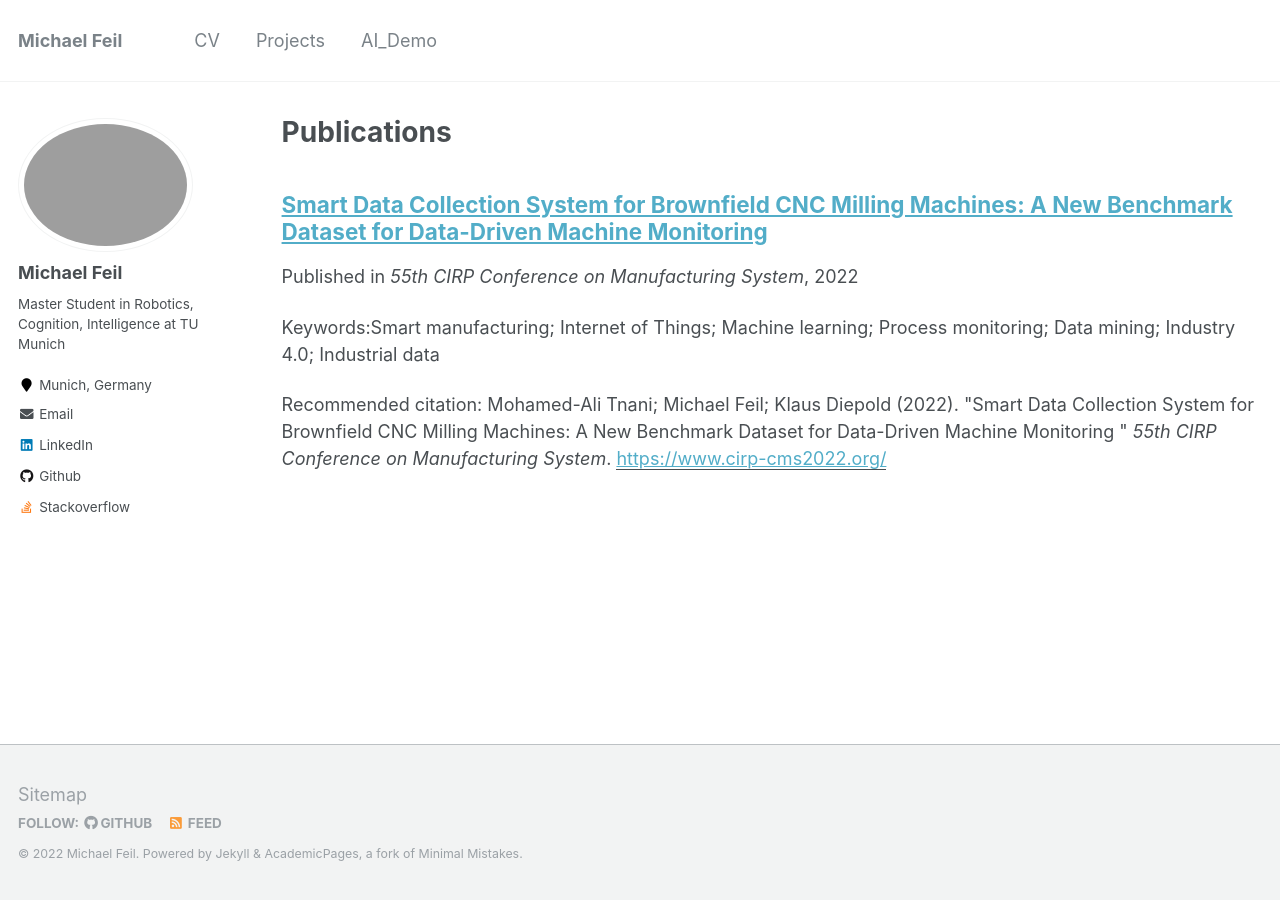
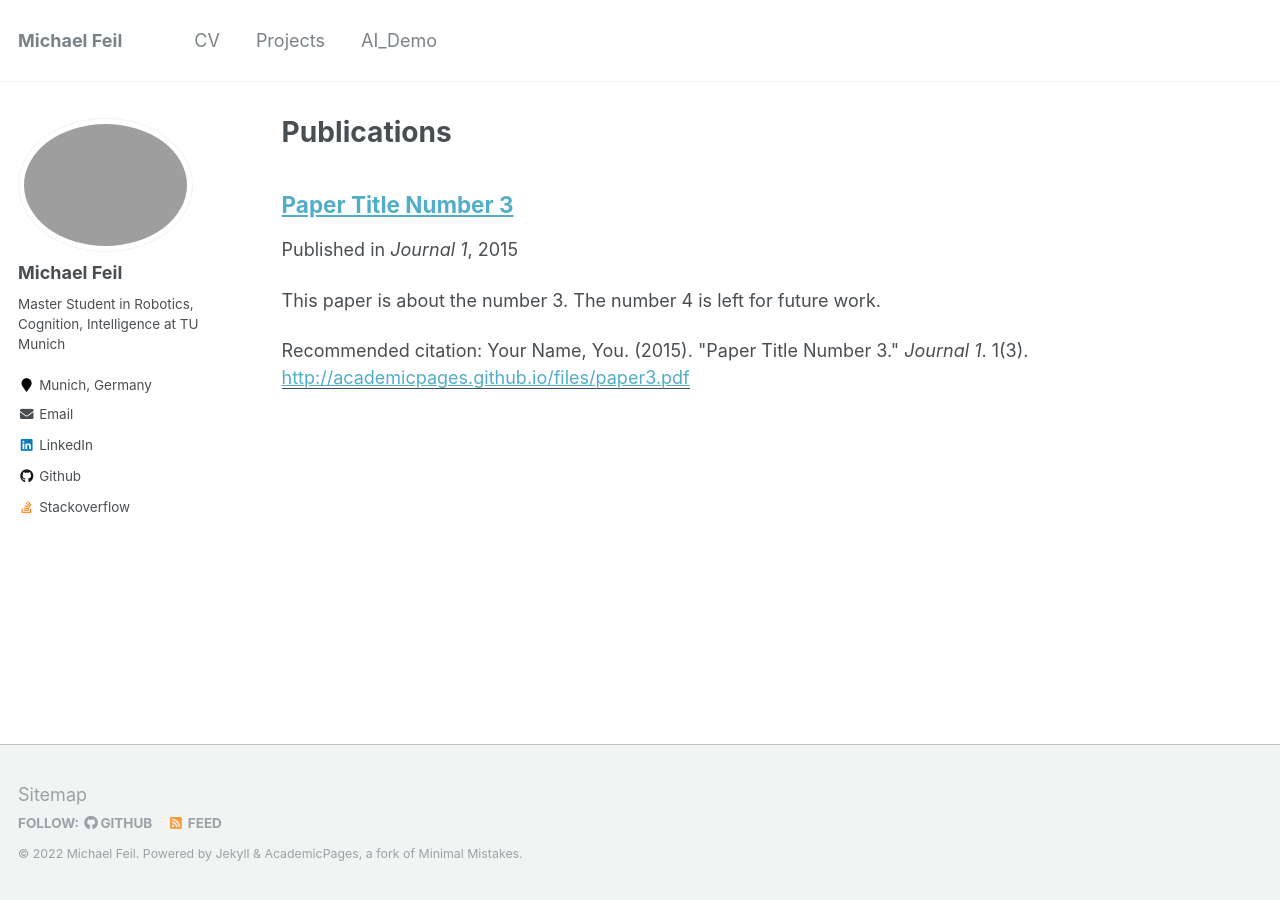
Before and after one commit to michaelfeil/academicpages, a Jekyll site: the page built from _pages/publications.md, in a window 1280 px wide. Built offline with Jekyll 4.4.1, drawn with Linux system fonts in a browser that asks for light colours.

Commit message:
fix deployment cv

```diff
--- a/_pages/cv.md
+++ b/_pages/cv.md
@@ -55,15 +55,17 @@ Volunteer experience
 Languages
 ======
 * German  (native)
-* English (C1-C2)
-* French  (A2-B1)
+* English (C1)
+* French  (B1)
+* Spanish (A1)
 
+<!-- This is commented out.
 Publications
 ======
   <ul>{% for post in site.publications %}
     {% include archive-single-cv.html %}
   {% endfor %}</ul>
-
+-->
 Projects
 ======
   <ul>{% for post in site.projects %}
--- /dev/null
+++ b/_publications/2015-10-01-paper-title-number-3.md
@@ -0,0 +1,15 @@
+---
+title: "Paper Title Number 3"
+collection: publications
+permalink: /publication/2015-10-01-paper-title-number-3
+excerpt: 'This paper is about the number 3. The number 4 is left for future work.'
+date: 2015-10-01
+venue: 'Journal 1'
+paperurl: 'http://academicpages.github.io/files/paper3.pdf'
+citation: 'Your Name, You. (2015). &quot;Paper Title Number 3.&quot; <i>Journal 1</i>. 1(3).'
+---
+This paper is about the number 3. The number 4 is left for future work.
+
+[Download paper here](http://academicpages.github.io/files/paper3.pdf)
+
+Recommended citation: Your Name, You. (2015). "Paper Title Number 3." <i>Journal 1</i>. 1(3).
--- a/_publications/2022-07-01-smart-data-collection-system.md
+++ /dev/null
@@ -1,14 +0,0 @@
----
-title: "Smart Data Collection System for Brownfield CNC Milling Machines: A New Benchmark Dataset for Data-Driven Machine Monitoring"
-collection: publications
-permalink: /publication/2022-07-01-smart-data-collection-system
-excerpt: 'Keywords:Smart manufacturing; Internet of Things; Machine learning; Process monitoring; Data mining; Industry 4.0; Industrial data'
-date: 2022-07-01
-venue: '55th CIRP Conference on Manufacturing System'
-paperurl: 'https://www.cirp-cms2022.org/'
-citation: 'Mohamed-Ali Tnani; Michael Feil; Klaus Diepold (2022). &quot;Smart Data Collection System for Brownfield CNC Milling Machines: A New Benchmark Dataset for Data-Driven Machine Monitoring &quot; <i>55th CIRP Conference on Manufacturing System</i>.'
----
-I have Co-Authored the Paper "Smart Data Collection System for Brownfield CNC Milling Machines: A New Benchmark Dataset for Data-Driven Machine Monitoring", which will be published at [CIRP CMS](https://www.cirp-cms2022.org/).
-The Dataset is available via https://github.com/boschresearch/CNC_Machining.
-
-Recommended citation:
```
